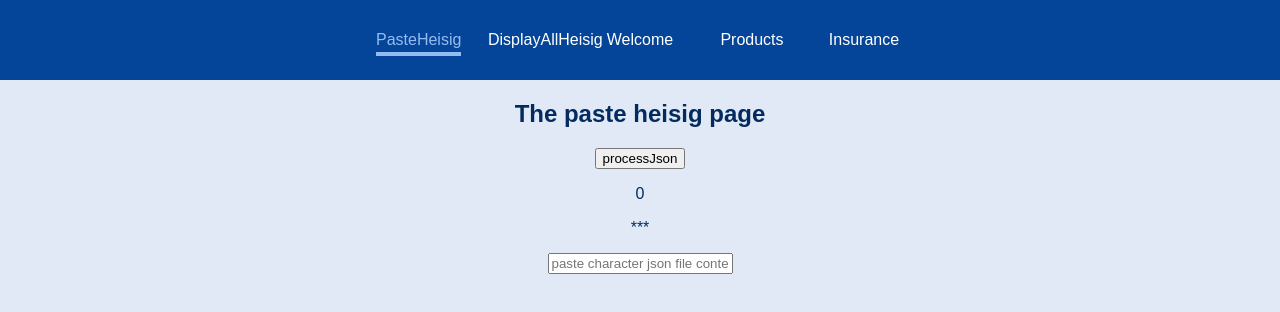
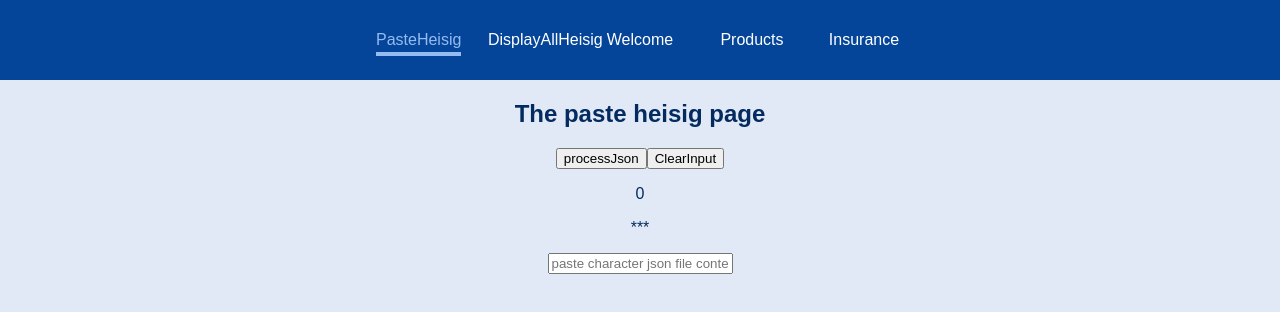
Before and after one commit to Weiqifan1/hanzimining, a React (Create React App) app: page /pasteheisig in a window 1280 px wide. Shown: the top 312 px of the page. Built offline with nearby package versions, Linux system fonts and the light colour scheme.

Commit message:
2021-10-20_1330: can clear the content of the character input file

```diff
--- a/src/pages/PasteHeisig.tsx
+++ b/src/pages/PasteHeisig.tsx
@@ -31,9 +31,15 @@ const PasteHeisig: React.FunctionComponent<IPage> = props => {
         }
     }
 
+    const clearInputField = () => {
+        const insertHanzi = (document.getElementById("inserthanzi") as HTMLInputElement)
+        insertHanzi.value = ""
+    }
+
     return <section>
         <h1> The paste heisig page </h1>
         <button type="button" onClick={() => processJsonInput()}>processJson</button>
+        <button type="button" onClick={() => clearInputField()}>ClearInput</button>
         <p>{characterSRSstate.content.length}</p>
         <p>***</p>
         <input type="text" id="inserthanzi" placeholder="paste character json file content"></input>
```
